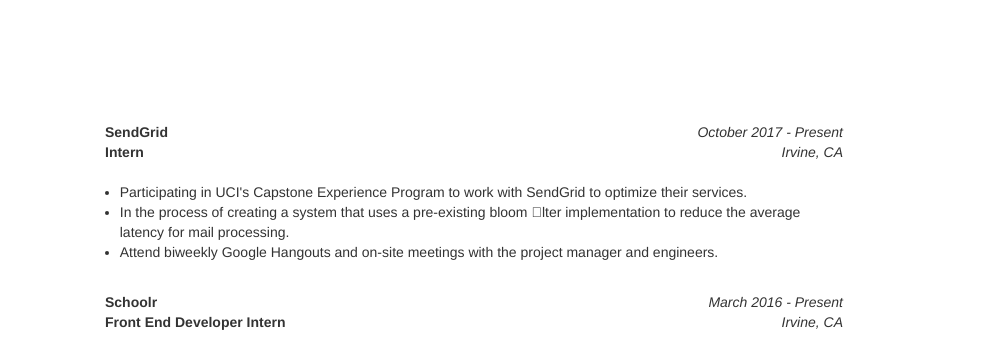
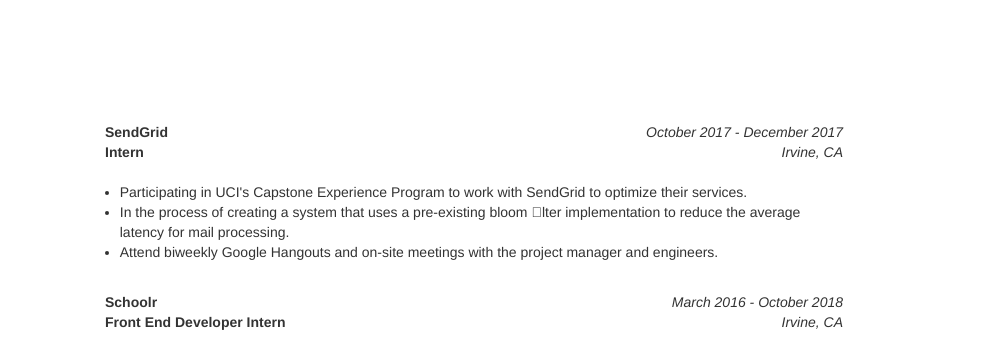
Before and after one commit to sheilatruong96/sheilatruong, a plain HTML site: page index.html in a window 1280 px wide. Shown: the part 1340-1689 px from the top of the page, 294-1280 px from the left. Drawn offline with nearby package versions, Linux system fonts and the light colour scheme.

Commit message:
Update index.html

```diff
--- a/index.html
+++ b/index.html
@@ -108,7 +108,7 @@
 					    	SendGrid
 					    </div>
 						<span class=workTimePlace id="timePlace">
-							<i> October 2017 - Present </i>
+							<i> October 2017 - December 2017 </i>
 						</span>
 						<br>
 				    	<div class=workNamePos>
@@ -136,7 +136,7 @@
 					    	Schoolr
 					    </div>
 						<span class=workTimePlace id="timePlace">
-							<i> March 2016 - Present </i>
+							<i> March 2016 - October 2018 </i>
 						</span>
 						<br>
 				    	<div class=workNamePos>
```
